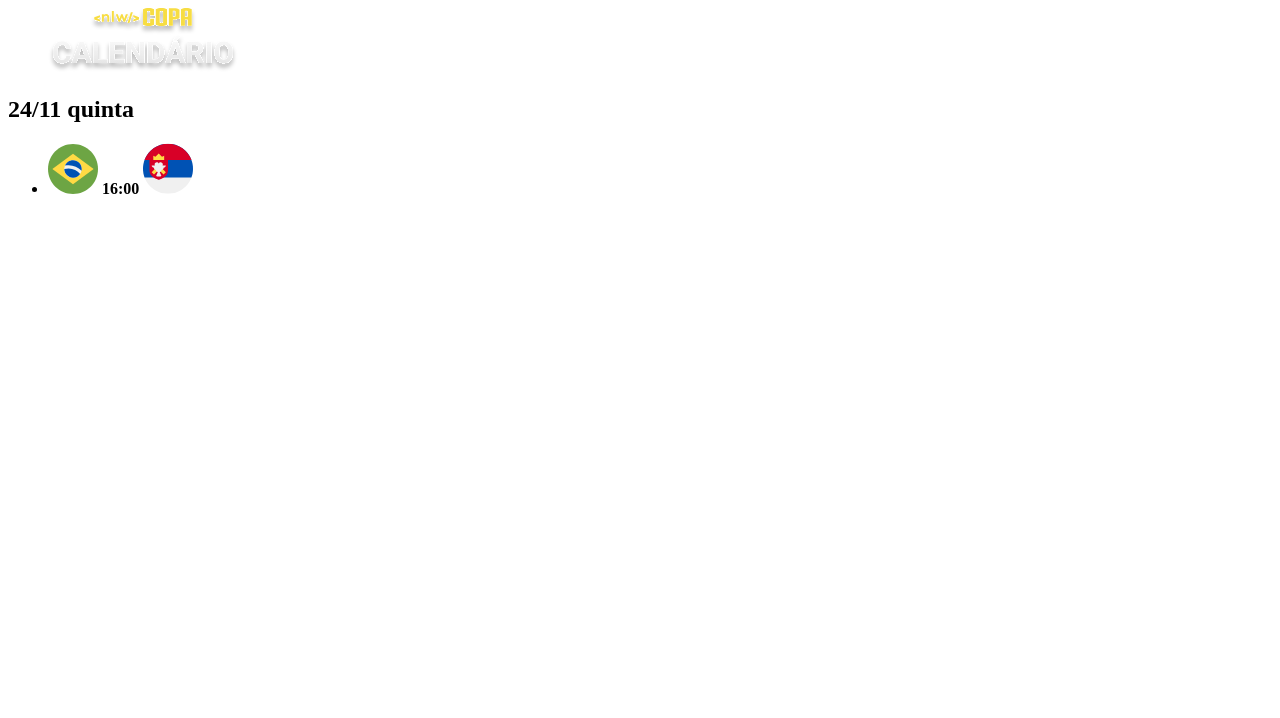
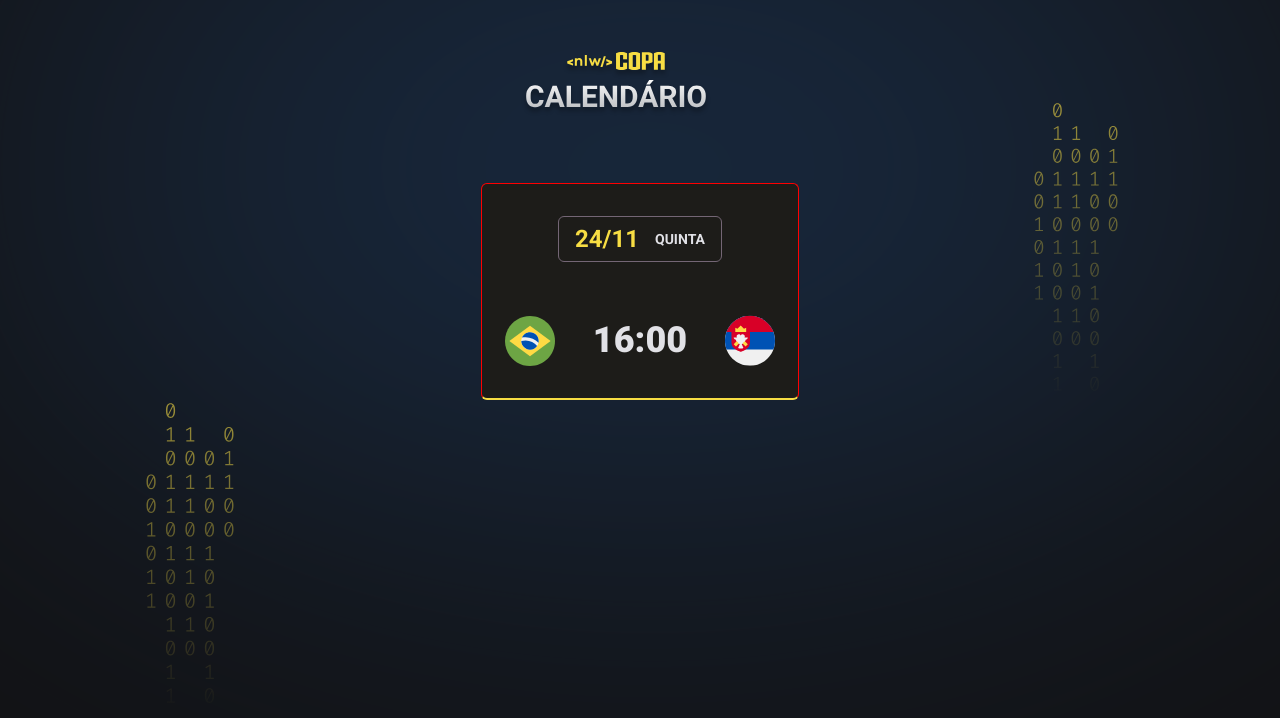
Before and after one commit to LeleCastanheira/nlw-copa, a plain HTML site: page index.html in a window 1280 px wide. Drawn offline with Linux system fonts and the light colour scheme.

Commit message:
construindo o css

```diff
--- a/index.html
+++ b/index.html
@@ -4,7 +4,14 @@
     <meta charset="UTF-8">
     <meta http-equiv="X-UA-Compatible" content="IE=edge">
     <meta name="viewport" content="width=device-width, initial-scale=1.0">
-    <title>Meu site</title>
+    <title>Calendário da Copa 2022</title>
+    <link rel="stylesheet" href="./style.css">
+
+
+    <link rel="preconnect" href="https://fonts.googleapis.com">
+    <link rel="preconnect" href="https://fonts.gstatic.com" crossorigin>
+    <link href="https://fonts.googleapis.com/css2?family=Roboto:wght@700;900&display=swap" rel="stylesheet">
+
   </head>
   <body>
     <div id="app">
@@ -12,7 +19,7 @@
         <img src="./assets/logo.svg" alt="Logo da NLW">
       </header>
       <main id="cards">
-        <div class="cards">
+        <div class="card">
           <h2>24/11 <span>quinta</span></h2>
           <ul>
             <li>
@@ -20,8 +27,6 @@
               <strong>16:00</strong>
               <img src="./assets/icon-serbia.svg" alt="ícone da Sérvia">
             </li>
-
-
           </ul>
         </div>
       </main>
--- /dev/null
+++ b/style.css
@@ -0,0 +1,91 @@
+* {
+  margin: 0;
+  padding: 0;
+  box-sizing: border-box;
+}
+
+ul {
+  list-style: none;
+}
+
+
+body {
+  background-color: #121214;
+  background-image: url(./assets/bg.svg);
+  background-position-x: center;
+  background-position-y: 55.6%;
+}
+
+body * {
+  font-family: 'Roboto', sans-serif;
+}
+
+#app {
+  width: fit-content;
+  margin: 52px auto;
+
+}
+
+header {
+  margin-bottom: 63px;
+}
+
+.card {
+  border: 1px solid red;
+  padding: 32px 23px;
+  text-align: center;
+
+  background: #1d1c19;
+  border-bottom: 2px solid#f7dd43;
+  border-radius: 6px;
+}
+
+.card h2 {
+  display: flex;
+  gap: 16px;
+  justify-content: center;
+  align-items: center;
+
+  padding: 8px 16px;
+  border: 1px solid #746675;
+  border-radius: 6px;
+
+  width: fit-content;
+  margin-inline: auto;
+  margin-bottom: 53px;
+
+  color: #F7DD43;
+}
+
+.card h2 span {
+  color: #E1E1E6;
+  font-size: 14px;
+  text-transform: uppercase;
+}
+
+.card ul {
+  display: flex;
+  flex-direction: column;
+  gap: 24px;
+
+  width: 270px;
+}
+
+.card ul li {
+  display: flex;
+  align-items: center;
+  justify-content: space-between;
+}
+
+.card ul li + li {
+  padding-top: 24px;
+  border-top: 1px solid #323238;
+}
+
+.card ul li strong {
+  font-weight: 900;
+  font-size: 36px;
+  line-height: 125%;
+
+  color: #E1E1E6;
+}
```
